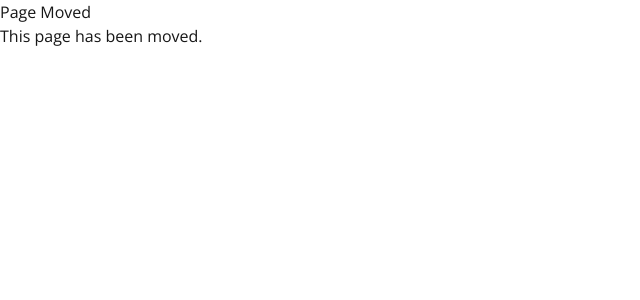
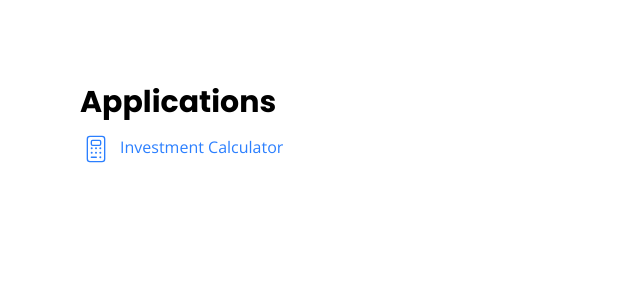
Before and after one commit to SU-SWS/ifdm_learning_apps, a Next.js app: page / in a window 1280 px wide. Shown: the top 300 px of the page, without its empty margins (0-640 px from the left). Built offline with nearby package versions, Linux system fonts and the light colour scheme.

Commit message:
IFDM-55: Updated default values on input fields (#21)
* IFDM-55: Updated default values

* fixup

* fixup

```diff
--- a/app/interactives/investment-calculator/page.tsx
+++ b/app/interactives/investment-calculator/page.tsx
@@ -8,9 +8,9 @@ import { poppins } from '@/app/ui/fonts';
 
 const InterestRateVisual = () => {
   const [mode, setMode] = useState("saving"); // 'saving' or 'borrowing'
-  const [amount, setAmount] = useState<number>(0);
-  const [interestRate, setInterestRate] = useState<number>(0);
-  const [years, setYears] = useState<number>(0);
+  const [amount, setAmount] = useState<number>(100);
+  const [interestRate, setInterestRate] = useState<number>(5);
+  const [years, setYears] = useState<number>(10);
   const [compounding, setCompounding] = useState("annually");
 
   const [interestAmount, setInterestAmount] = useState(0);
@@ -51,9 +51,9 @@ const InterestRateVisual = () => {
 
   return (
     <div className="bg-white p-6 max-w-5xl mx-auto">
-      <h2 className={`${poppins.className} text-[20px] lg:text-[50px] font-bold text-black mb-2`}>
+      <h1 className={`${poppins.className} text-[20px] lg:text-[50px] font-bold text-black mb-2`}>
         Interest Calculator
-      </h2>
+      </h1>
       <p className="text-black mb-6">
         Explore how interest affects your money over time
       </p>
@@ -140,7 +140,7 @@ const InterestRateVisual = () => {
                   tabIndex={-1}
                   aria-label="Increase amount"
                   onClick={() => setAmount((prev) => Math.max(0, prev + 1))}
-                  className=" hover:text-[#279989] focus:outline-none"
+                  className=" hover:text-[#D7D7D7] focus:outline-none"
                 >
                   <BiSolidUpArrow />
                 </button>
@@ -149,7 +149,7 @@ const InterestRateVisual = () => {
                   tabIndex={-1}
                   aria-label="Decrease amount"
                   onClick={() => setAmount((prev) => Math.max(0, prev - 1))}
-                  className=" hover:text-[#C31F70] focus:outline-none"
+                  className=" hover:text-[#D7D7D7] focus:outline-none"
                 >
                   <BiSolidDownArrow />
                 </button>
@@ -185,7 +185,7 @@ const InterestRateVisual = () => {
                       Math.max(0, parseFloat((prev + 0.1).toFixed(1)))
                     )
                   }
-                  className="hover:text-[#279989] focus:outline-none"
+                  className="hover:text-[#D7D7D7] focus:outline-none"
                 >
                   <BiSolidUpArrow />
                 </button>
@@ -198,7 +198,7 @@ const InterestRateVisual = () => {
                       Math.max(0, parseFloat((prev - 0.1).toFixed(1)))
                     )
                   }
-                  className="hover:text-[#C31F70] focus:outline-none"
+                  className="hover:text-[#D7D7D7] focus:outline-none"
                 >
                   <BiSolidDownArrow />
                 </button>
@@ -232,7 +232,7 @@ const InterestRateVisual = () => {
                   tabIndex={-1}
                   aria-label="Increase years"
                   onClick={() => setYears((prev) => Math.min(30, prev + 1))}
-                  className="hover:text-[#279989] focus:outline-none"
+                  className="hover:text-[#D7D7D7] focus:outline-none"
                 >
                   <BiSolidUpArrow />
                 </button>
@@ -241,7 +241,7 @@ const InterestRateVisual = () => {
                   tabIndex={-1}
                   aria-label="Decrease years"
                   onClick={() => setYears((prev) => Math.max(1, prev - 1))}
-                  className="hover:text-[#C31F70] focus:outline-none"
+                  className="hover:text-[#D7D7D7] focus:outline-none"
                 >
                   <BiSolidDownArrow />
                 </button>
--- a/app/layout.tsx
+++ b/app/layout.tsx
@@ -1,8 +1,6 @@
 import type { Metadata } from "next";
 import { openSans } from "@/app/ui/fonts";
 import "@/app/ui/globals.css";
-
-
 
 export const metadata: Metadata = {
   title: "Understanding money's building blocks",
--- a/app/page.tsx
+++ b/app/page.tsx
@@ -1,10 +1,26 @@
 import React from 'react';
+import { openSans } from "@/app/ui/fonts";
+import { poppins } from '@/app/ui/fonts';
+import "@/app/ui/globals.css";
+import { CiCalculator1 } from "react-icons/ci";
+
+
 
 const PageMoved = () => {
   return (
-      <div>
-        <h1>Page Moved</h1>
-        <p>This page has been moved.</p>
+      <div className="m-20">
+        <h1 className={`${poppins.className} text-[30px]  font-bold text-black mb-2`}>Applications</h1>
+        <ul >
+          <li className="mb-2">
+            <a
+              className="text-blue-500 hover:underline"
+              href="/interactives/investment-calculator"
+            >
+              <CiCalculator1 className="w-[2em] h-[2em] inline-block mr-2" />
+              Investment Calculator
+            </a>
+          </li>
+        </ul>
       </div>
   );
 }
```
Also changed, not shown: 2 other files (tests, documents, lock files or other folders).
